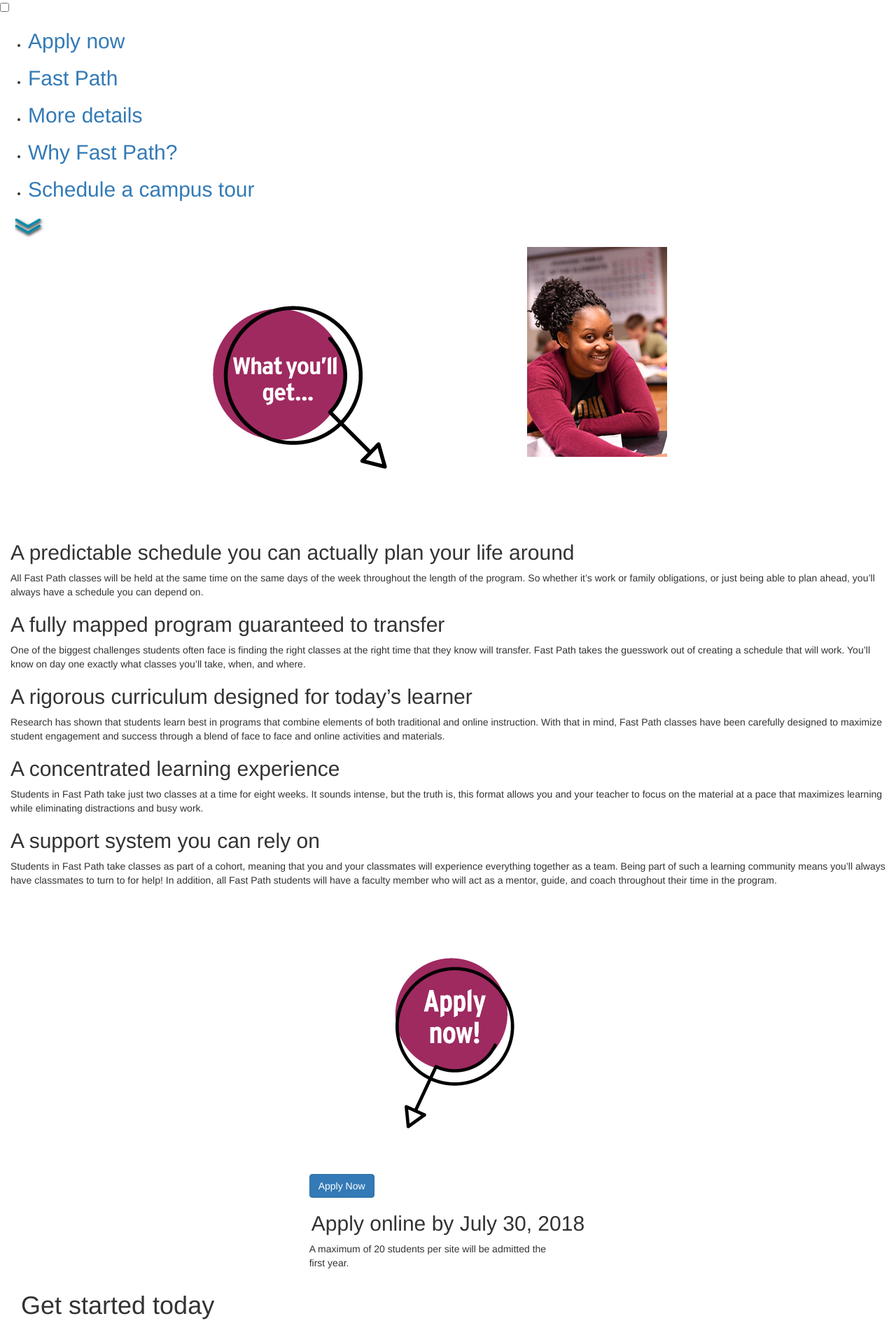
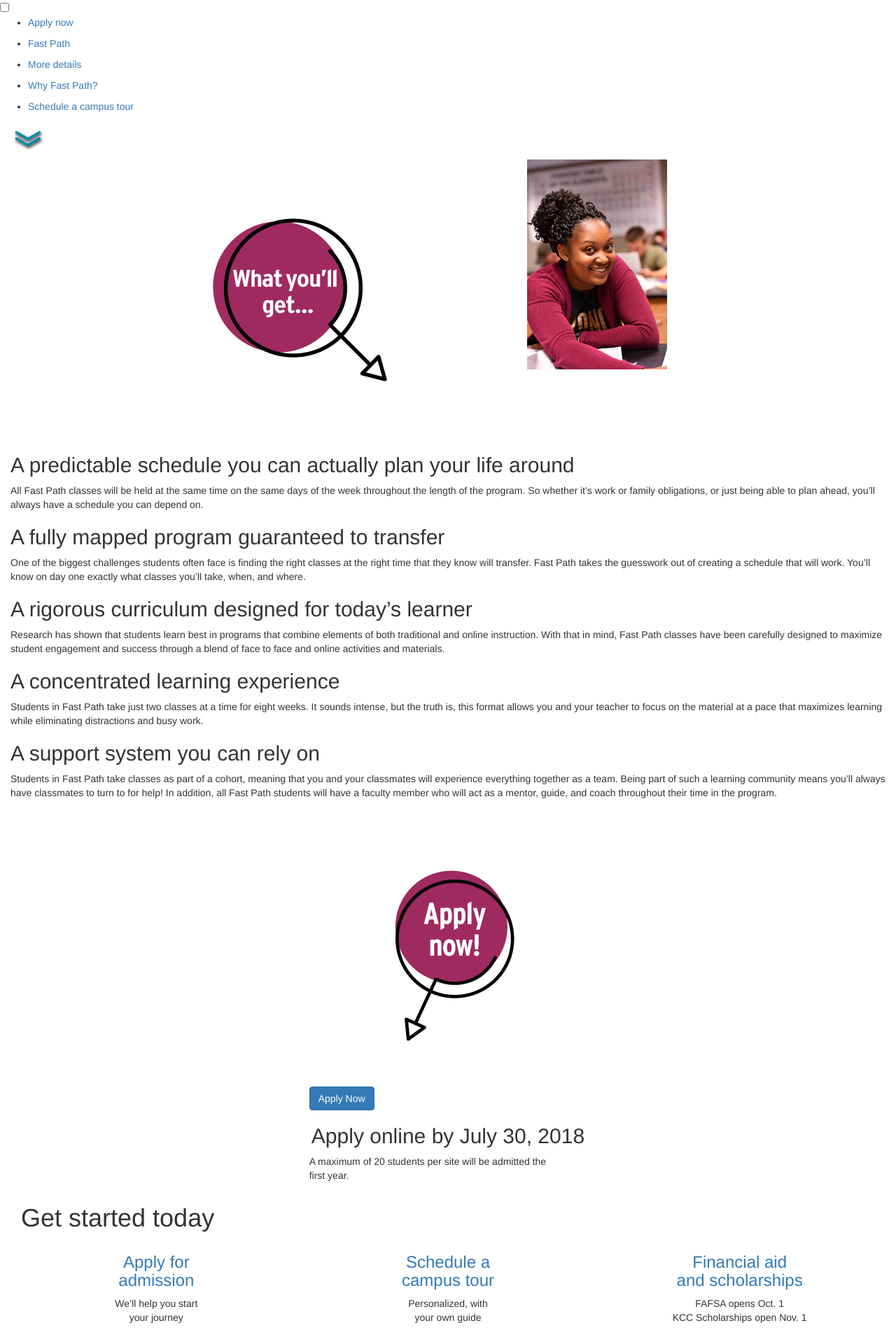
Before and after one commit to wdzajicek/jekyll-kcc-fastpath_img-zoom, a Jekyll site: the page built from why-fastpath.md, in a window 1280 px wide. Shown: the top 1901 px of the page at 70% size. Built offline with Jekyll 4.4.1, drawn with Linux system fonts in a browser that asks for light colours; nearby versions of some CDN libraries.

Commit message:
Strip out h2 tags from navmenu. Replace with p tags

```diff
--- a/_includes/navmenu.html
+++ b/_includes/navmenu.html
@@ -10,27 +10,27 @@
       <ul class="full-nav-ul">
         <li>
             <a class="full-nav-a" href="http://apply.kcc.edu" target="_blank" rel="noopener">
-              <h2 class="menu-h2"><span class="full-nav-hltd">Apply now</span></h2>
+              <p class="menu-h2"><span class="full-nav-hltd">Apply now</span></p>
             </a>
         </li>
         <li>
             <a class="full-nav-a" href="http://fastpath.kcc.edu">
-              <h2 class="menu-h2"><span class="full-nav-hltd">Fast Path</span></h2>
+              <p class="menu-h2"><span class="full-nav-hltd">Fast Path</span></p>
             </a>
         </li>
         <li>
             <a class="full-nav-a" href="details.html">
-              <h2 class="menu-h2"><span class="full-nav-hltd">More details</span></h2>
+              <p class="menu-h2"><span class="full-nav-hltd">More details</span></p>
             </a>
         </li>
         <li>
             <a class="full-nav-a" href="why-fastpath.html">
-              <h2 class="menu-h2"><span class="full-nav-hltd">Why Fast Path?</span></h2>
+              <p class="menu-h2"><span class="full-nav-hltd">Why Fast Path?</span></p>
             </a>
         </li>
         <li>
             <a class="full-nav-a" href="http://www.kcc.edu/future/start/Pages/vip.aspx" target="_blank" rel="noopener">
-              <h2 class="menu-h2"><span class="full-nav-hltd">Schedule a campus tour</span></h2>
+              <p class="menu-h2"><span class="full-nav-hltd">Schedule a campus tour</span></p>
             </a>
         </li>
       </ul>
```
Also changed, not shown: 4 other files.
